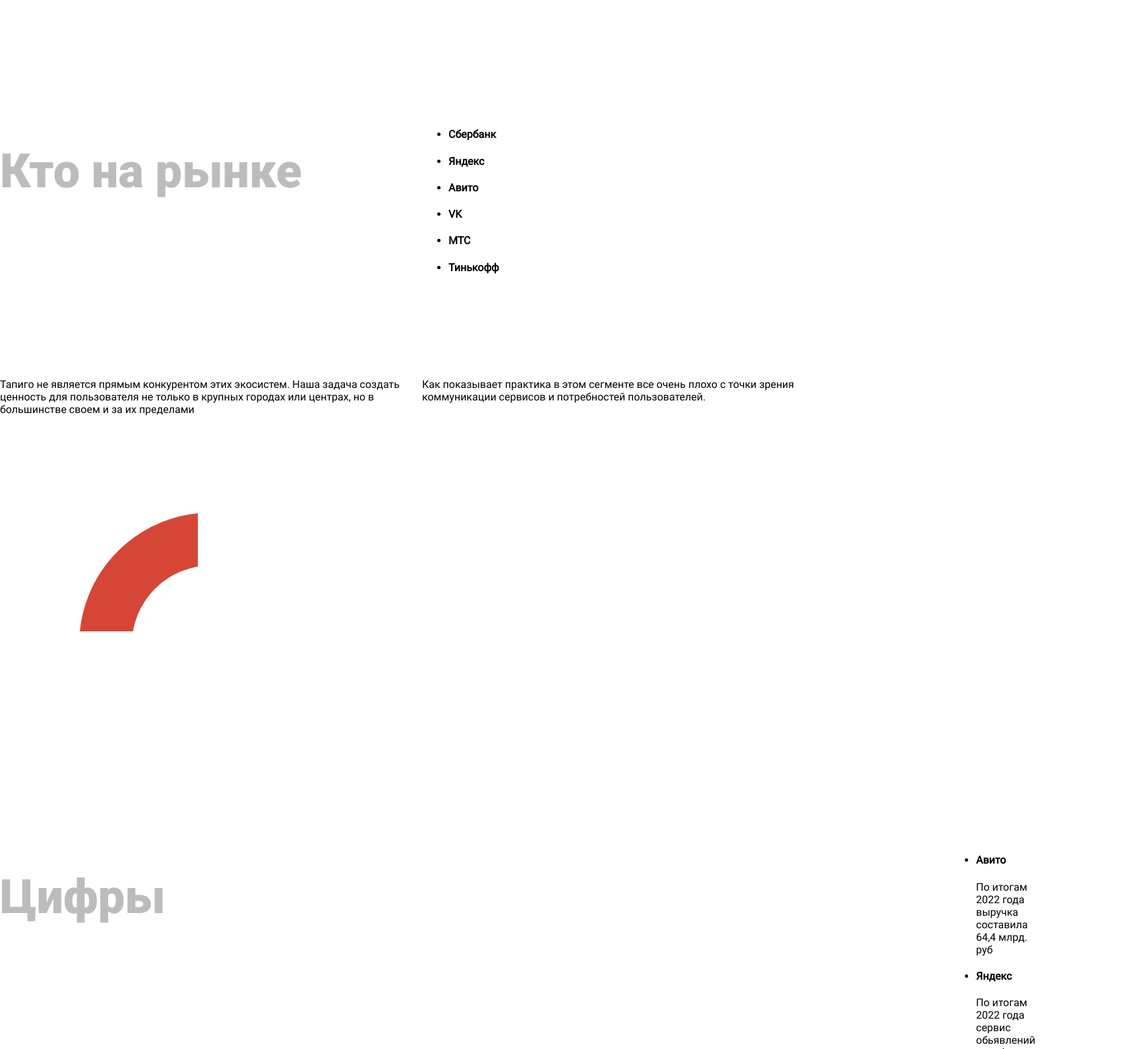
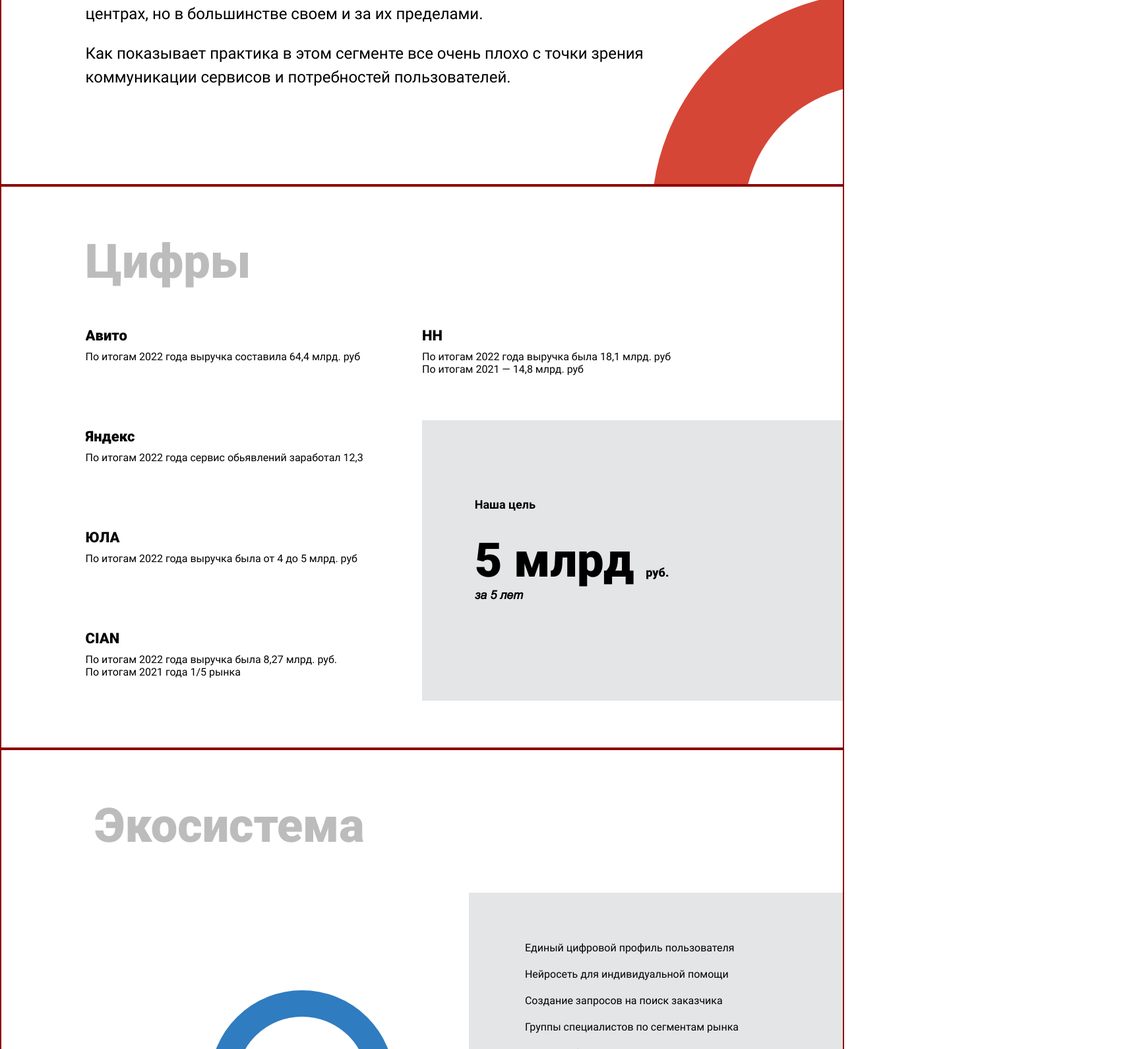
Before and after one commit to draganborn/tapigo-test, a plain HTML site: page index.html in a window 1280 px wide. Shown: the part 1210-2800 px from the top of the page at 66% size, 1715 px wide, since content can reach past the window. Drawn offline with Linux system fonts and the light colour scheme.

Commit message:
finished work
finished work and ready to merge branch

```diff
--- a/index.html
+++ b/index.html
@@ -6,15 +6,14 @@
     <link rel="stylesheet" href="styles.css">
     <title>tapigoindd</title>
 </head>
-<body>
-    <div class="container">
-        <section class="section-container">
+<body class="main-container">
+    <section class="section-container first-screen">
         <h2 class="heading">Рынок</h2>
-            <article class="cash-flow">
+            <article class="cash-flow cash-flow-first">
                 <h3 class="heading-cash">800+ млрд <small>руб.</small></h3>
                 <p class="description-cash">Общий рынок</p>
             </article>
-            <article class="cash-flow">
+            <article class="cash-flow cash-flow-second">
                 <h3 class="heading-cash">300+ млрд <small>руб.</small></h3>
                 <p class="description-cash">Потенциальный рынок</p>
             </article>
@@ -23,7 +22,7 @@
             <p class="description-target">Наша цель в течение <br> <b>5 лет</b></p>
         </article>
     </section>
-        <section class="section-container">
+    <section class="section-container second-screen">
         <h2 class="heading">Кто на рынке</h2>
         <ul class="companies-list">
             <li class="company">
@@ -45,46 +44,48 @@
                 <h4 class="company-heading">Тинькофф</h4>
             </li>
         </ul>
-            <p class="main-text">Тапиго не является прямым конкурентом этих экосистем. Наша задача создать ценность для пользователя не только в крупных городах или центрах, но в большинстве своем и за их пределами</p>
+        <main class="main-text-container">
+            <p class="main-text">Тапиго не является прямым конкурентом этих экосистем. Наша задача создать ценность для пользователя не только в крупных городах или центрах, но в большинстве своем и за их пределами.</p>
             <p class="main-text">Как показывает практика в этом сегменте все очень плохо с точки зрения коммуникации сервисов и потребностей пользователей.</p>
+        </main>
     <div class="bg-element-container">
         <div class="bg-element"></div>
     </div>
     </section>
-        <section class="section-container">
+    <section class="section-container third-screen">
         <h2 class="heading">Цифры</h2>
-            <ul class="company-list">
-                <li class="company">
+        <ul class="companies-list">
+            <li class="company company-first">
                 <h4 class="company-heading">Авито</h4>
                 <p class="company-description">По итогам 2022 года выручка составила 64,4 млрд.
                     руб</p>
             </li>
-                <li class="company">
+            <li class="company company-second">
                 <h4 class="company-heading">Яндекс</h4>
                 <p class="company-description">По итогам 2022 года сервис обьявлений заработал
                     12,3</p>
             </li>
-                <li class="company">
+            <li class="company company-third">
                 <h4 class="company-heading">ЮЛА</h4>
                 <p class="company-description">По итогам 2022 года выручка была от 4 до 5 млрд.
                     руб</p>
             </li>
-                <li class="company">
+            <li class="company company-fourth">
                 <h4 class="company-heading">CIAN</h4>
                 <p class="company-description">По итогам 2022 года выручка была 8,27 млрд. руб.<br>По итогам 2021 года 1/5 рынка</p>
             </li>
-                <li class="company">
+            <li class="company company-fifth">
                 <h4 class="company-heading">HH</h4>
                 <p class="company-description">По итогам 2022 года выручка была 18,1 млрд. руб<br>По итогам 2021 — 14,8 млрд. руб</p>
             </li>
         </ul>
         <article   class="target">
+            <p class="description-target">Наша цель</p>
             <h3 class="heading-target">5 млрд <small>руб.</small></h3>
-                <p class="description-target">Наша цель</p>
-                <p class="description-target-term"за 5 лет></p>
+            <p class="description-target-term">за 5 лет</p>
         </article>
     </section>
-        <section class="section-container">
+    <section class="section-container fourth-screen">
         <h2 class="heading">Экосистема</h2>
         <div class="tapigo-container">
             <div class="tapigo-figure"></div>
@@ -112,6 +113,5 @@
             </ul>
         </aside>
     </section>
-    </div>
 </body>
 </html>
--- a/styles.css
+++ b/styles.css
@@ -27,102 +27,126 @@
   src: url('fonts/Arial-Italic.ttf') format('truetype');
 }
 
-
-body {
+.main-container {
     font-family: 'Roboto', sans-serif;
     margin: 0 auto;
-    display: flex;
-    flex-flow: column;
+    max-width: 1440px;
 }
 .section-container {
-    max-width: 1440px;
-   /* padding: 0 120px;*/
     display: grid;
-    grid-template-columns: repeat(2, 1fr);
-    grid-template-rows: repeat(3, 1fr);
-    grid-column-gap: 0;
-    grid-row-gap: 100px;
+    align-items: start;
+    border: solid 2px darkred;
 }
 
+.first-screen, .second-screen, .third-screen, .fourth-screen {
+    grid-template-columns: 1fr 4fr 4fr 1fr;
+    grid-template-rows: 0.5fr repeat(5, 1fr) 0.5fr;
+}
+
+.heading {
+    grid-area: 2 / 2 / 4 / 4;
+    margin: 0;
+    color: #bdbcbd;
+    font-size: 72px;
+    font-family: 'Roboto-Black';
+}
+
+
+.company-heading {
+    font-family: 'Roboto-Black';
+    font-size: 22px;
+}
+
+.main-text {
+    font-size: 24px;
+    line-height: 1.5;
+}
+
+
 /* background shapes */
+
 .bg-element-container {
-    position: relative;
     z-index: -1;
-    bottom: 300px;
     align-self: end;
+    justify-self: end;
     width: 300px;
     height: 300px;
     background-color: #fff;
     overflow: hidden;
+    grid-area: 5 / 3 / 8 / 5;
 }
 
 .bg-element {
     position: relative;
-    top: 120px;
-    left: 120px;
-    width: 240px;
-    height: 240px;
+    top: 10px;
+    left: 10px;
+    width: 400px;
+    height: 400px;
     border-radius: 50%;
     background-color: #fff;
-    border: 80px #d64637 solid;
+    border: 140px #d64637 solid;
  }
 
 .tapigo-container {
-    width: 15px;
-    height: 15px;
+    width: 30px;
+    height: 30px;
     border-radius: 50%;
     background-color: #2f7cc0;
  }
 
 .user-figure {
-    position: relative;
     z-index: -1;
-    width: 150px;
-    height: 150px;
+    width: 200px;
+    height: 200px;
     border-radius: 50%;
     background-color: #fff;
-    border: 25px #2f7cc0 solid;
+    border: 40px #2f7cc0 solid;
  }
 
-/*  */
+/* first screen */
 
-.heading {
-    color: #bdbcbd;
-    font-size: 72px;
+ .first-screen {
+    grid-template-rows: 0.5fr repeat(4, 1fr) 0.5fr;
+ }
+
+.cash-flow-first {
+    grid-area: 4 / 2 / 5 / 3;
+}
+
+.cash-flow-second {
+    grid-area: 4 / 3 / 5 / 4;
+}
+
+.heading-cash {
+    margin: 0;
+    font-size: 48px;
     font-family: 'Roboto-Black';
 }
 
-.cash-flow {
-    display: inline-block;
-    margin-right: 150px;
-    margin-top: 150px;
-}
-
-.heading-cash {
-    font-size: 48px;
-    font-family: 'Roboto-Black';
+.heading-cash small {
     margin: 0;
-}
-
-.heading-cash small {
     font-size: 18px;
 }
 
 
  .description-cash {
+    margin: 10px;
     font-family: 'Arial-Italic', italic;
  }
 
  .target {
-    width: 100rem;
-    max-width: 1440px;
+    grid-area: 5 / 1 / 8 / 5;
+    align-self: stretch;
+    display: grid;
+    grid-template-columns: 1fr 4fr 4fr 1fr;
+    grid-template-rows: 1fr;
+    align-items: center;
     background-color: #e4e5e6;
  }
 
 
  .heading-target {
-    display: inline-block;
-    margin-right: 150px;
+    grid-area: 1 / 2 / 2 / 3;
     font-size: 72px;
     font-family: 'Roboto-Black';
  }
@@ -132,10 +156,181 @@ body {
  }
 
 .description-target {
-    display: inline-block;
+    grid-area: 1 / 3 / 2 / 4;
     font-family: 'Arial-Italic';
 }
 
 .description-target b {
     font-size: 18px;
 }
+
+/* second screen */
+
+.companies-list {
+    grid-area: 3 / 2 / 4 / 4;
+    list-style-type: none;
+    margin: 0;
+    padding: 0;
+    overflow: hidden;
+}
+
+.company {
+    float: left;
+}
+
+.company-heading {
+    padding: 6px;
+    margin: 0;
+}
+
+
+.main-text-container {
+    grid-area: 4 / 2 / 7 / 4;
+    margin: 3em 0 0 0;
+    padding-right: 10em;
+}
+
+
+/* third screen */
+
+.third-screen .companies-list {
+    grid-area: 3 / 2 / 7 / 4;
+    display: grid;
+    grid-template-columns: repeat(2, 1fr);
+    grid-template-rows: repeat(4, 1fr);
+    grid-row-gap: 5em;
+    margin: 0;
+}
+
+.third-screen .company-heading {
+    padding: 0;
+}
+
+.company-description {
+    margin: 0;
+    padding: 10px 60px 0 0;
+}
+
+.third-screen .target .heading-target, .third-screen .target .description-target-item {
+    margin: 0;
+}
+
+.company-first {
+    grid-area: 1 / 1 / 2 / 2;
+}
+
+.company-second {
+    grid-area: 2 / 1 / 3 / 2;
+}
+
+.company-third {
+    grid-area: 3 / 1 / 4 / 2;
+}
+
+.company-fourth {
+    grid-area: 4 / 1 / 5 / 2;
+}
+
+.company-fifth {
+    grid-area: 1 / 2 / 2 / 3;
+}
+
+.third-screen .target {
+    grid-area: 4 / 3 / 7 / 5;
+    grid-template-columns: 1fr 6fr 1fr;
+    grid-template-rows: repeat(5, 1fr);
+}
+
+
+.third-screen .target .description-target {
+    grid-area: 2 / 2 / 3 / 3;
+    font-family: 'Roboto-Bold';
+    font-size: 18px;
+}
+
+.third-screen .target .heading-target {
+    grid-area: 3 / 2 / 4 / 3;
+}
+
+.third-screen .target .description-target-term {
+    grid-area: 4 / 2 / 5 / 3;
+    align-self: start;
+    margin: 0;
+    font-family: 'Arial-Italic';
+    font-size: 18px;
+    font-weight: 900;
+}
+
+/* fourth-screen */
+
+.fourth-screen {
+    display: grid;
+    grid-template-columns: repeat(5, 1fr) 3fr 1fr;
+    grid-template-rows: 0.5fr repeat(5, 1fr) 0.5fr;
+    align-items: stretch;
+    justify-items: stretch;
+}
+
+.fourth-screen .heading {
+    grid-area: 2 / 2 / 3 / 7;
+    justify-self: start;
+}
+
+
+.fourth-screen .tapigo-container {
+    align-self: center;
+    display: grid;
+    grid-template-columns: 1fr;
+    grid-template-rows: 1fr;
+    align-items: center;
+    justify-items: center;
+    grid-area: 3 / 2 / 7 / 4;
+}
+
+.fourth-screen .tapigo-container .tapigo-figure {
+    grid-area: 1 / 1 / 2 / 2;
+}
+
+.fourth-screen .tapigo-container .tapigo-text {
+    grid-area: 1 / 1 / 2 / 2;
+    margin-left: 2em;
+    font-family: 'Roboto-Bold';
+    font-weight: 700;
+    font-size: 21px;
+}
+
+.fourth-screen .user-figure-container {
+    grid-area: 3 / 3 / 7 / 6;
+    justify-self: start;
+    display: grid;
+    grid-template-columns: 1fr;
+    grid-template-rows: 1fr;
+    align-items: center;
+    justify-items: center;
+    margin-left: 2em;
+}
+
+.fourth-screen .user-figure-container .user-figure {
+    grid-area: 1 / 1 / 2 / 2;
+}
+
+.fourth-screen .user-figure-container .user-text {
+    grid-area: 1 / 1 / 2 / 2;
+    font-family: 'Roboto-Bold';
+    font-weight: 700;
+    font-size: 21px;
+}
+
+.fourth-screen .list-system-container {
+    grid-area: 3 / 6 / 8 / 8;
+    background-color: #e4e5e6;
+
+}
+
+.fourth-screen .list-system-container .list-system {
+    list-style-type: none;
+    margin: 0 auto;
+    padding: 4em 15%;
+    overflow: hidden;
+    line-height: 2.5em;
+}
```
Lines whose indentation alone changed are shown as unchanged.
